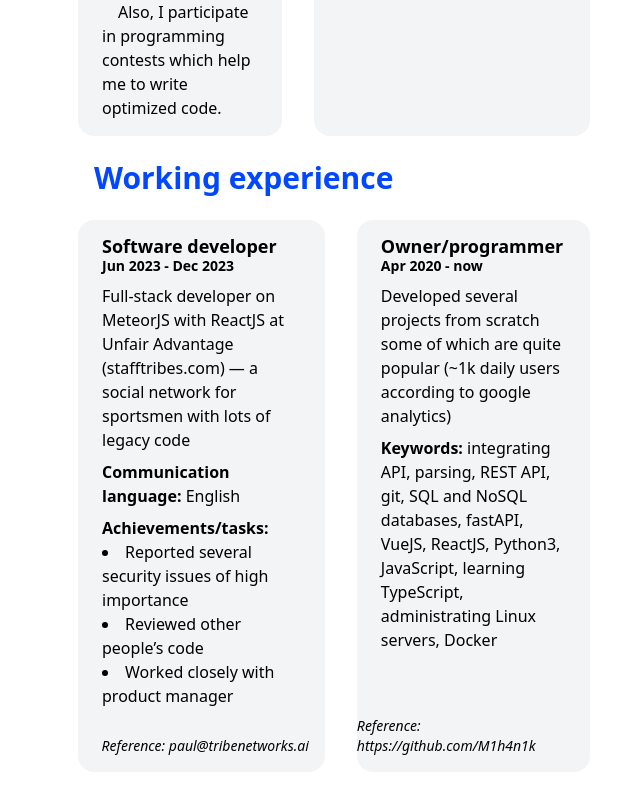
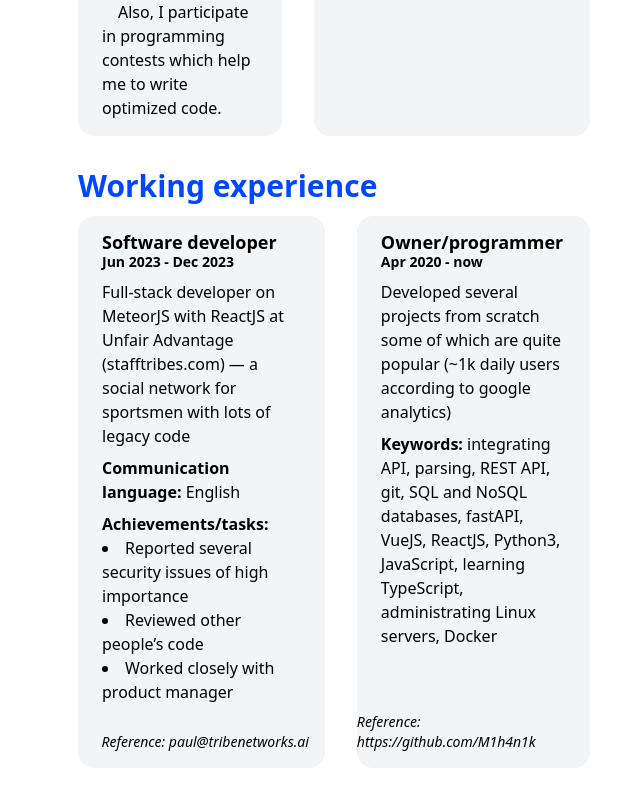
Before and after one commit to M1h4n1k/mywebsite, a Vue app in the folder frontend/: page / in a window 1280 px wide. Shown: the part 1060-1852 px from the top of the page, without its empty margins (306-946 px from the left). Built offline with nearby package versions, Linux system fonts and the light colour scheme.

Commit message:
minor improvements

```diff
--- a/frontend/src/views/Bio.vue
+++ b/frontend/src/views/Bio.vue
@@ -81,10 +81,10 @@
           </div>
         </div>
       </div>
-      <h1 class="ml-4 text-3xl font-semibold text-[#0047FF]">
+      <h1 class="!mt-8 text-3xl font-semibold text-[#0047FF]">
         Working experience
       </h1>
-      <div class="flex space-x-8">
+      <div class="!mt-3 flex space-x-8">
         <div class="item relative w-36 space-y-2">
           <div>
             <h6 class="text-lg font-bold leading-5">Software developer</h6>
```
